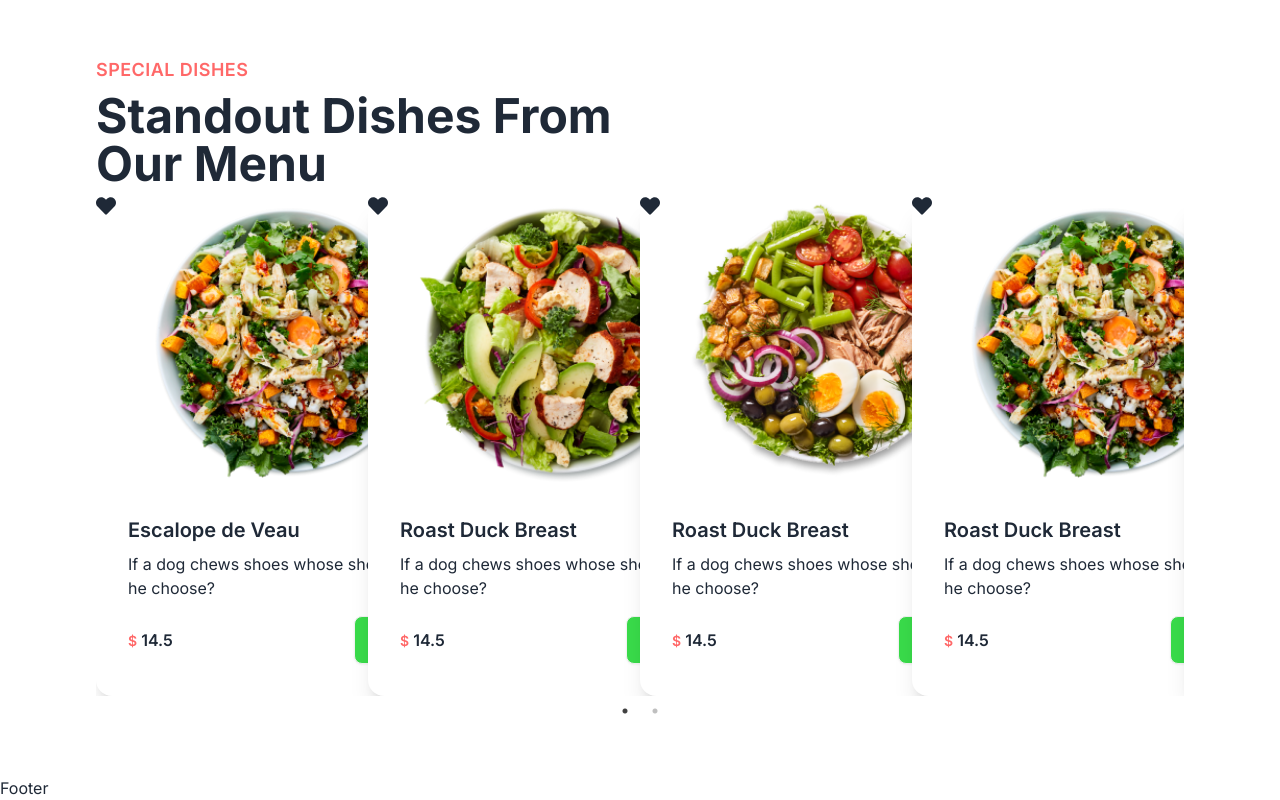
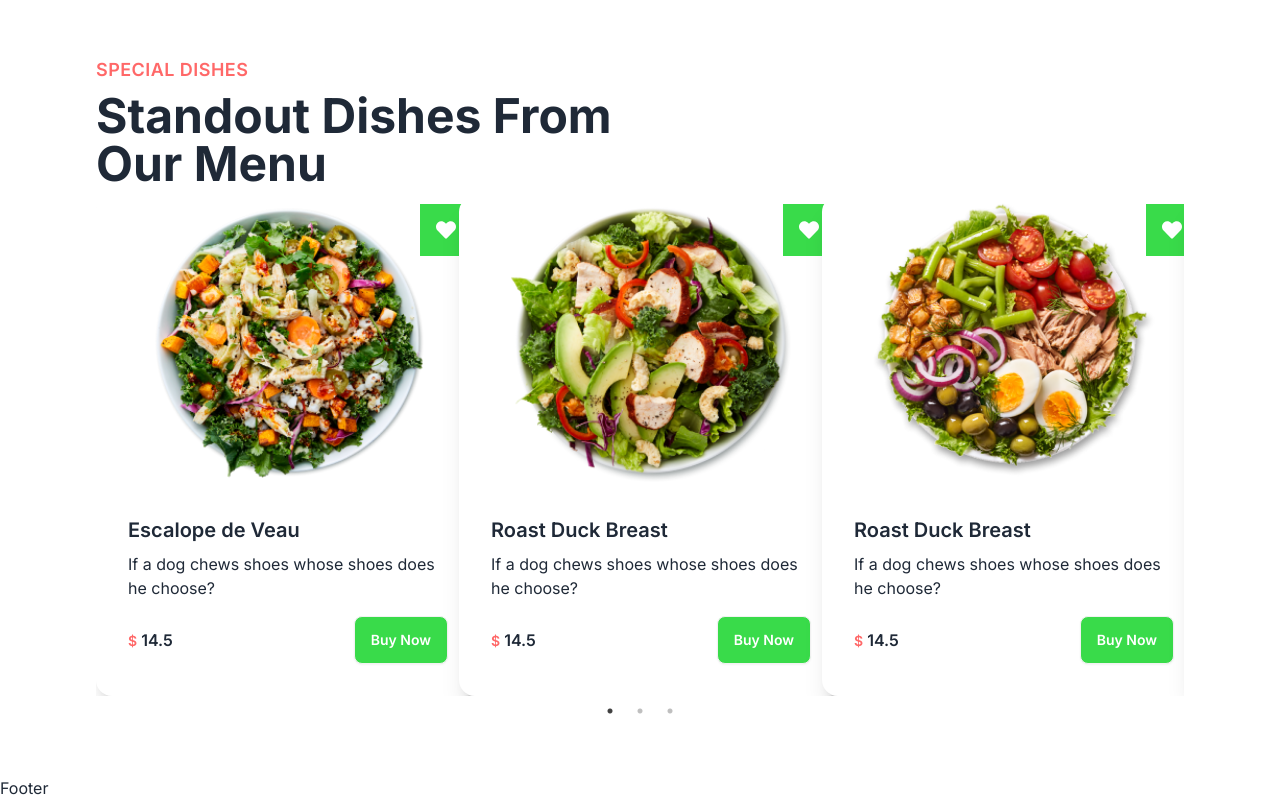
Before and after one commit to mehedihasan924/MERN-Ecommerce-Fontend, a React (Vite) app: page / in a window 1280 px wide. Shown: the part 1285-2085 px from the top of the page. Built offline with nearby package versions, Linux system fonts and the light colour scheme.

Commit message:
added some code

```diff
--- a/src/Component/CategoryCards/CategoryCards.jsx
+++ b/src/Component/CategoryCards/CategoryCards.jsx
@@ -9,8 +9,9 @@ const CategoryCards = ({ item }) => {
         seIstHeartFillted(!isHeartFillted)
     }
     return (
-        <div className="card w-96 bg-base-100 shadow-xl relative">
-            <div className={`rating gap-1 absolute`}>
+        <div className="card w-96 bg-base-100 shadow-xl relative ">
+            <div className={`rating gap-1 absolute right-2 top-2 p-4 heartstar bg-green ${isHeartFillted ? "text-rose-500": "text-white"
+            }`}>
                <FaHeart className='h-5 w-5 cursor-pointer' />
             </div>
           <Link to={`/menu/${item._id}`}>
--- a/src/Component/SpecialDishes/Specialdishes.jsx
+++ b/src/Component/SpecialDishes/Specialdishes.jsx
@@ -25,8 +25,9 @@ const Specialdishes = () => {
     dots: true,
     infinite: false,
     speed: 500,
-    slidesToShow: 4,
-    slidesToScroll: 4,
+    slidesToShow: 3,
+    slidesToScroll: 3,
+    gap:5,
     initialSlide: 0,
     responsive: [
       {
```
